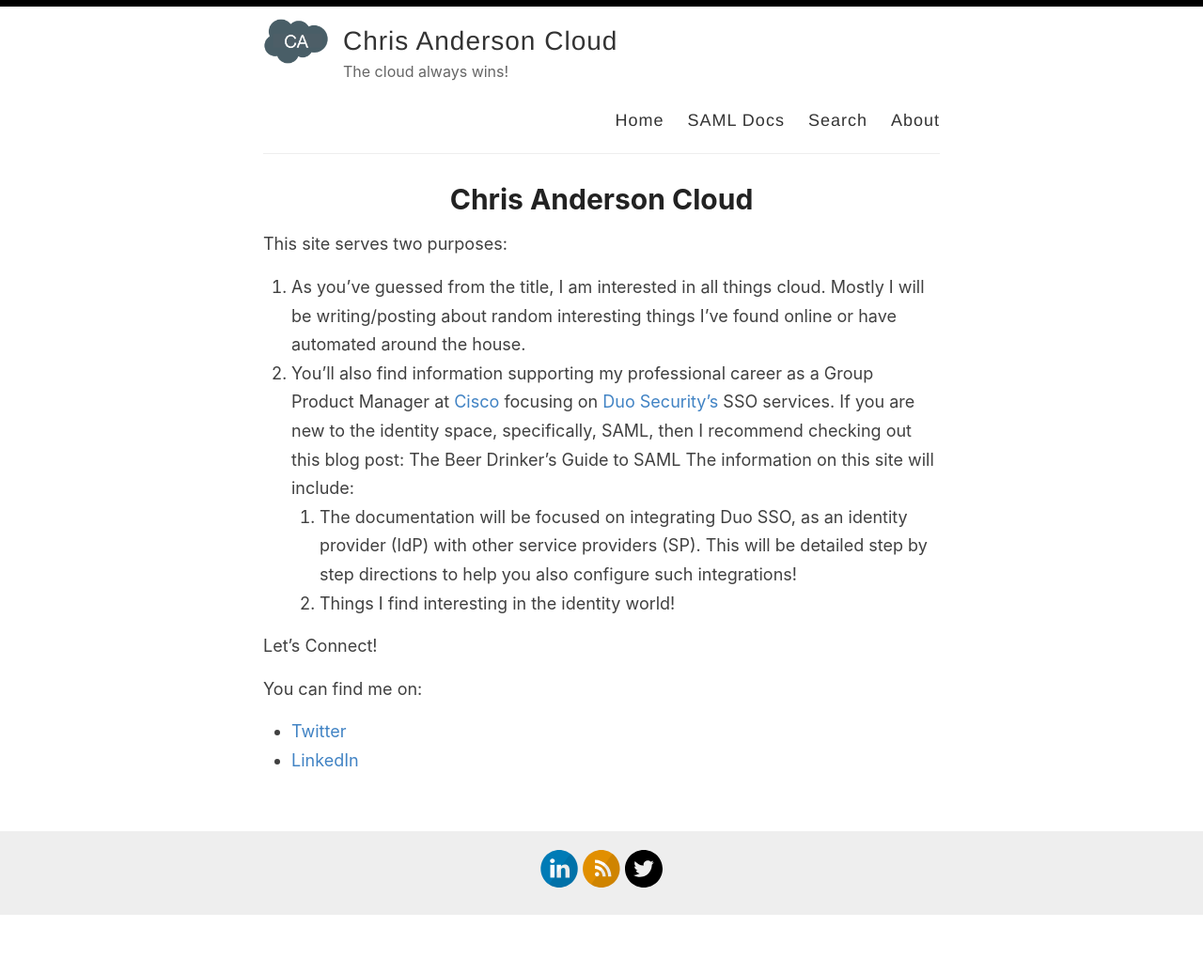
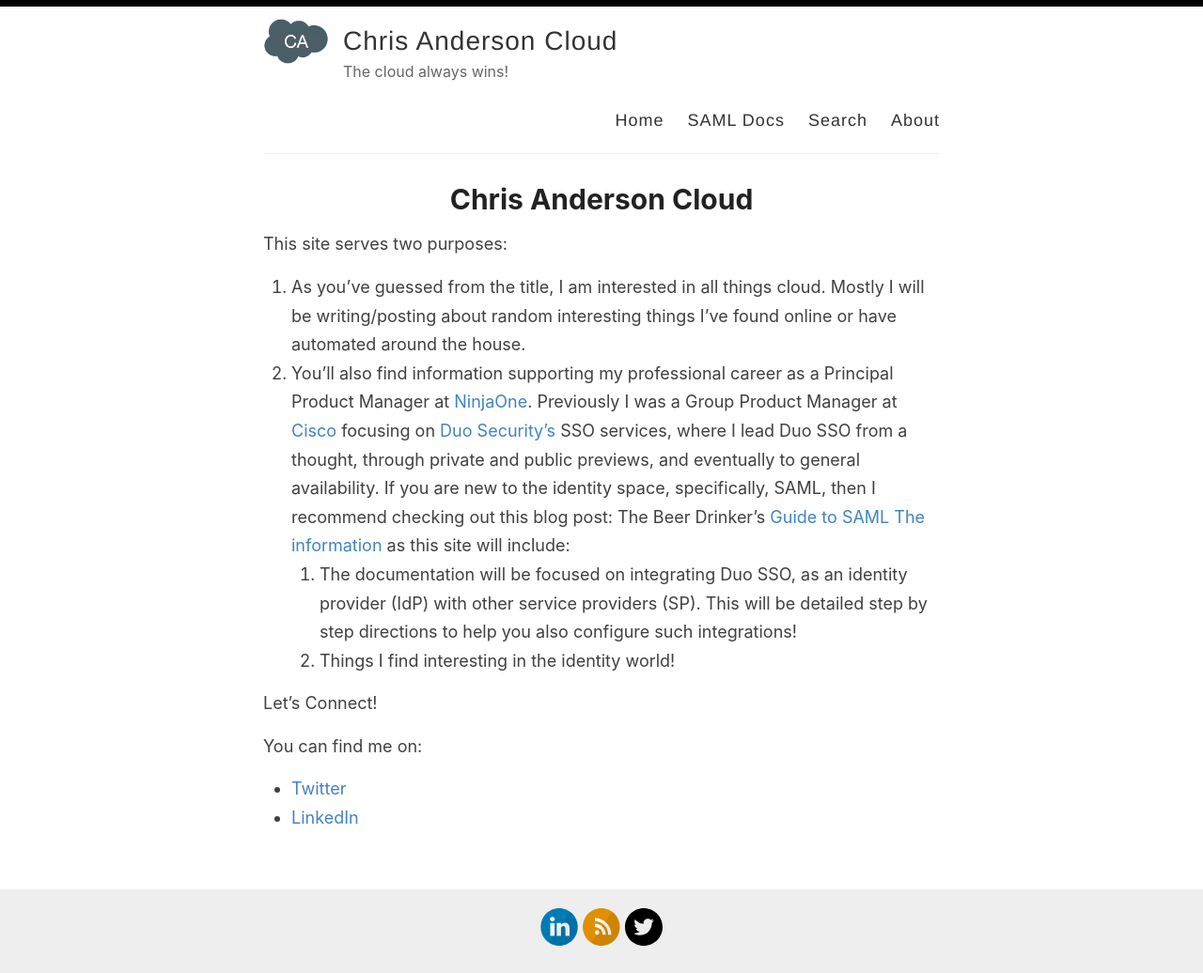
Before and after one commit to christophe81/christophe81.github.io, a Jekyll site: the page built from _pages/about.md, in a window 1280 px wide. Shown: the whole page at 94% size. Built offline with Jekyll 4.4.1, drawn with Linux system fonts in a browser that asks for light colours; before the commit the page ends 975 px from its top, so only the background shows below that.

Commit message:
Update about.md

```diff
--- a/_pages/about.md
+++ b/_pages/about.md
@@ -7,7 +7,7 @@
 This site serves two purposes:
 
 1. As you’ve guessed from the title, I am interested in all things cloud. Mostly I will be writing/posting about random interesting things I’ve found online or have automated around the house.
-1. You’ll also find information supporting my professional career as a Group Product Manager at [Cisco](https://cisco.com) focusing on [Duo Security’s](https://duo.com) SSO services. If you are new to the identity space, specifically, SAML, then I recommend checking out this blog post: The Beer Drinker’s Guide to SAML The information on this site will include:
+1. You’ll also find information supporting my professional career as a Principal Product Manager at [NinjaOne](http://ninjaone.com). Previously I was a Group Product Manager at [Cisco](https://cisco.com) focusing on [Duo Security’s](https://duo.com) SSO services, where I lead Duo SSO from a thought, through private and public previews, and eventually to general availability. If you are new to the identity space, specifically, SAML, then I recommend checking out this blog post: The Beer Drinker’s [Guide to SAML The information](https://duo.com/blog/the-beer-drinkers-guide-to-saml) as this site will include:
    1. The documentation will be focused on integrating Duo SSO, as an identity provider (IdP) with other service providers (SP). This will be detailed step by step directions to help you also configure such integrations!
    1. Things I find interesting in the identity world!
 
```
